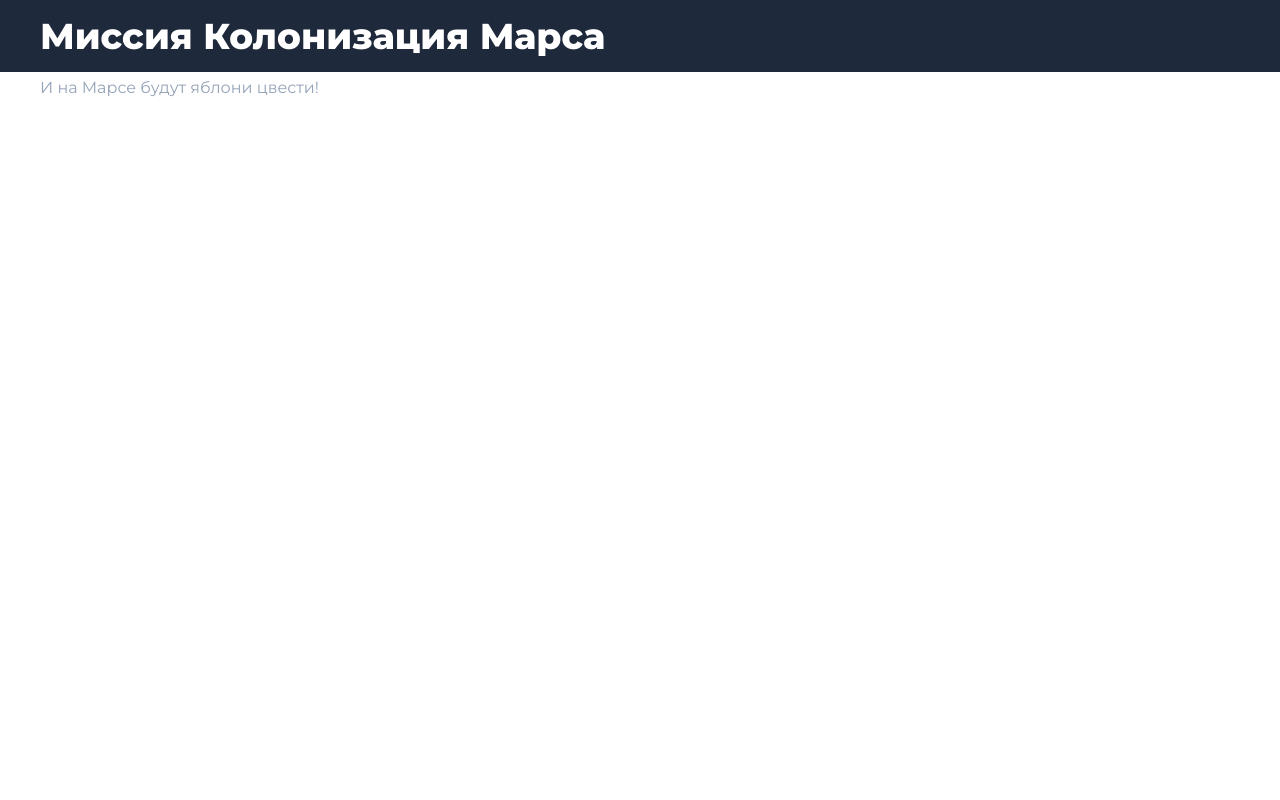
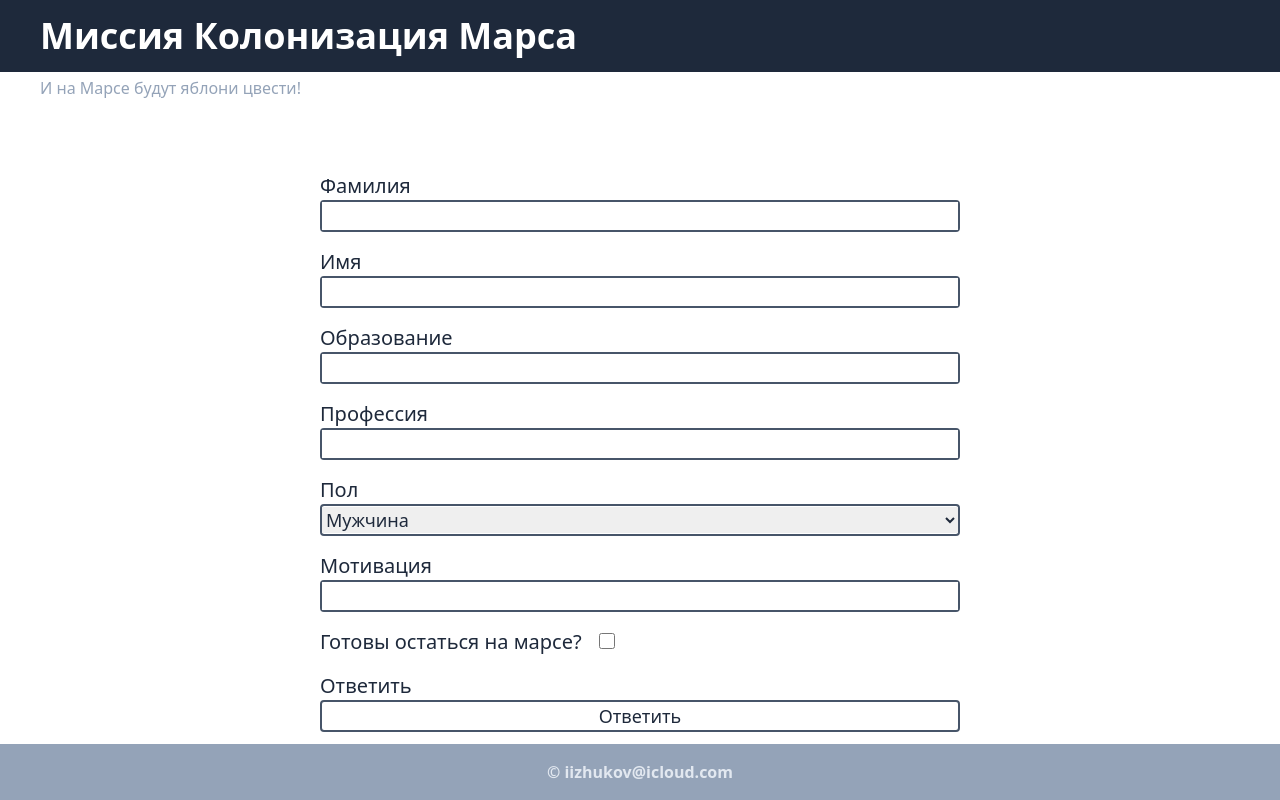
Before and after one commit to FofuHupopo/mars-colonization, a Flask app: page /answer in a window 1280 px wide. Run offline with Flask 2, Linux system fonts and the light colour scheme; some libraries are stand-ins or nearby versions.

Commit message:
fourth task

```diff
--- /dev/null
+++ b/forms.py
@@ -0,0 +1,18 @@
+from flask_wtf import form
+from wtforms import fields, validators
+
+
+class SurveyForm(form.FlaskForm):
+    surname = fields.StringField("Фамилия", validators=[validators.DataRequired(), validators.length(1, 100)])
+    name = fields.StringField("Имя", validators=[validators.DataRequired(), validators.length(1, 100)])
+    education = fields.StringField("Образование", validators=[validators.DataRequired(), validators.length(1, 100)])
+    profession = fields.StringField("Профессия", validators=[validators.DataRequired(), validators.length(1, 100)])
+    sex = fields.SelectField("Пол", choices=[
+        ('male', 'Мужчина'),
+        ('female', 'Женщина')
+    ])
+    motivation = fields.StringField("Мотивация", validators=[validators.DataRequired(), validators.length(1, 512)])
+    is_ready = fields.BooleanField(
+        "Готовы остаться на марсе?",
+    )
+    submit = fields.SubmitField("Ответить")
--- a/static/css/style.css
+++ b/static/css/style.css
@@ -0,0 +1,14 @@
+.wrapper {
+    min-width: 100vw;
+    min-height: 100vh;
+
+    display: flex;
+    flex-direction: column;
+}
+
+footer {
+    justify-self: flex-end;
+    margin-top: auto;
+
+    text-align: center;
+}
--- a/templates/base.html
+++ b/templates/base.html
@@ -4,7 +4,7 @@
     <meta charset="UTF-8">
     <meta http-equiv="X-UA-Compatible" content="IE=edge">
     <meta name="viewport" content="width=device-width, initial-scale=1.0">
-    <link rel="stylesheet" href="{{ url_for('static', filename='style.css') }}">
+    <link rel="stylesheet" href="{{ url_for('static', filename='css/style.css') }}">
     <link rel="preconnect" href="https://fonts.googleapis.com">
     <link rel="preconnect" href="https://fonts.gstatic.com" crossorigin>
     <link href="https://fonts.googleapis.com/css2?family=Montserrat:ital,wght@0,100;0,400;0,600;0,800;1,100;1,200&display=swap" rel="stylesheet">
@@ -12,12 +12,7 @@
     <title>{{ title }}</title>
 </head>
 <body>
-    <style>
-        body {
-            font-family: 'Montserrat', sans-serif;
-        }
-    </style>
-
+    <div class="wrapper">
         <header>
             <nav class="px-10 py-4 bg-slate-800 text-white font-bold text-4xl">
                 <h1>Миссия Колонизация Марса</h1>
@@ -26,9 +21,14 @@
             <h4 class="px-10 text-slate-400 mt-1 mb-4">И на Марсе будут яблони цвести!</h4>
         </header>
 
-    <div class="container mx-auto mt-10 text-slate-800 text-lg">
+        <div class="container mx-auto mt-10 text-slate-800 text-lg content">
             {% block content %}
             {% endblock %}
         </div>
+
+        <footer class="p-4 bg-slate-400 text-slate-200 font-bold">
+            © iizhukov@icloud.com
+        </footer>
+    </div>
 </body>
 </html>
--- /dev/null
+++ b/templates/survey/survey.html
@@ -0,0 +1,26 @@
+{% extends 'base.html' %}
+
+{% block content %}
+    <form action="" method="post" novalidate class="w-1/2 m-auto">
+        <div>
+            {{ form.hidden_tag() }}
+        </div>
+
+        {% for field in form if field.name != 'csrf_token' %}
+            <div>
+                {% if field.name == 'is_ready' %}
+                        <p class="text-xl font-medium mt-4">{{ field.label() }} {{ field(class="ml-3 h-4 w-4") }}</p>
+                    <p class=></p>
+                {% else %}
+                    <p class="text-xl font-medium mt-4">{{ field.label() }}</p>
+                    <p class="border-slate-600 border-2 rounded">{{ field(style="width: 100%") }}</p>
+                {% endif %}
+
+                {% for error in field.errors %}
+                    <div class="error text-red-400">{{ error }}</div>
+                {% endfor %}
+            </div>
+        {% endfor %}
+
+    </form>
+{% endblock %}
--- a/urls.py
+++ b/urls.py
@@ -8,3 +8,5 @@ app.add_url_rule("/index/<string:title>", view_func=views.IndexView.as_view("ind
 
 app.add_url_rule("/training/<string:prof>", view_func=views.TrainingView.as_view("training"))
 app.add_url_rule("/list_prof/<string:list>", view_func=views.ProfListView.as_view("prof_list"))
+
+app.add_url_rule("/answer", view_func=views.SurveyView.as_view("survey"))
--- a/views.py
+++ b/views.py
@@ -1,5 +1,7 @@
 from flask import request, redirect, render_template, url_for
 from flask.views import View, ft
+
+import forms
 
 
 class IndexView(View):
@@ -64,3 +66,15 @@ class ProfListView(View):
             "prof/prof-list.html",
             **context
         )
+
+
+class SurveyView(View):
+    methods = ["get", "post"]
+
+    def dispatch_request(self) -> ft.ResponseReturnValue:
+        survey_form = forms.SurveyForm()
+
+        if survey_form.validate_on_submit():
+            return render_template('survey/auto_answer.html', form=survey_form)
+
+        return render_template('survey/survey.html', form=survey_form)
```
Also changed, not shown: templates/survey/auto_answer.html (added, +11 -0 lines). Lines whose indentation alone changed are shown as unchanged.
